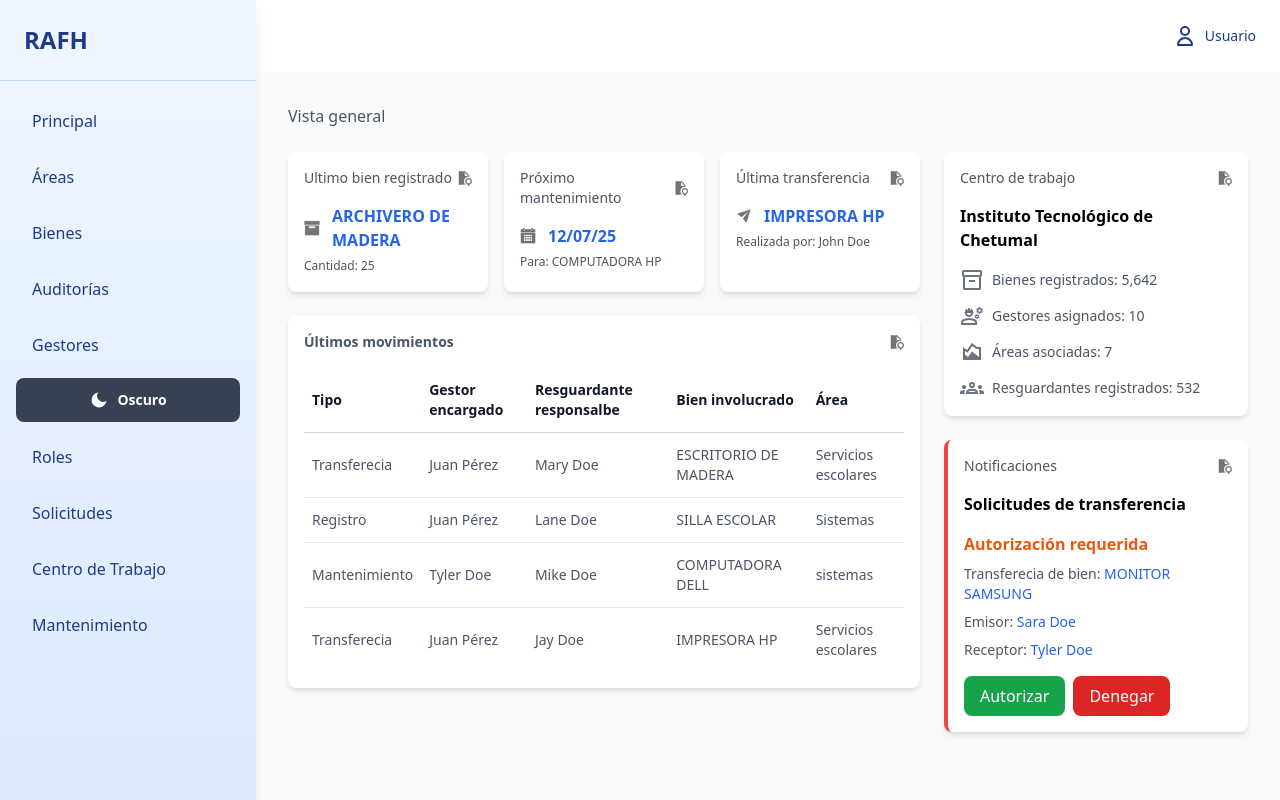
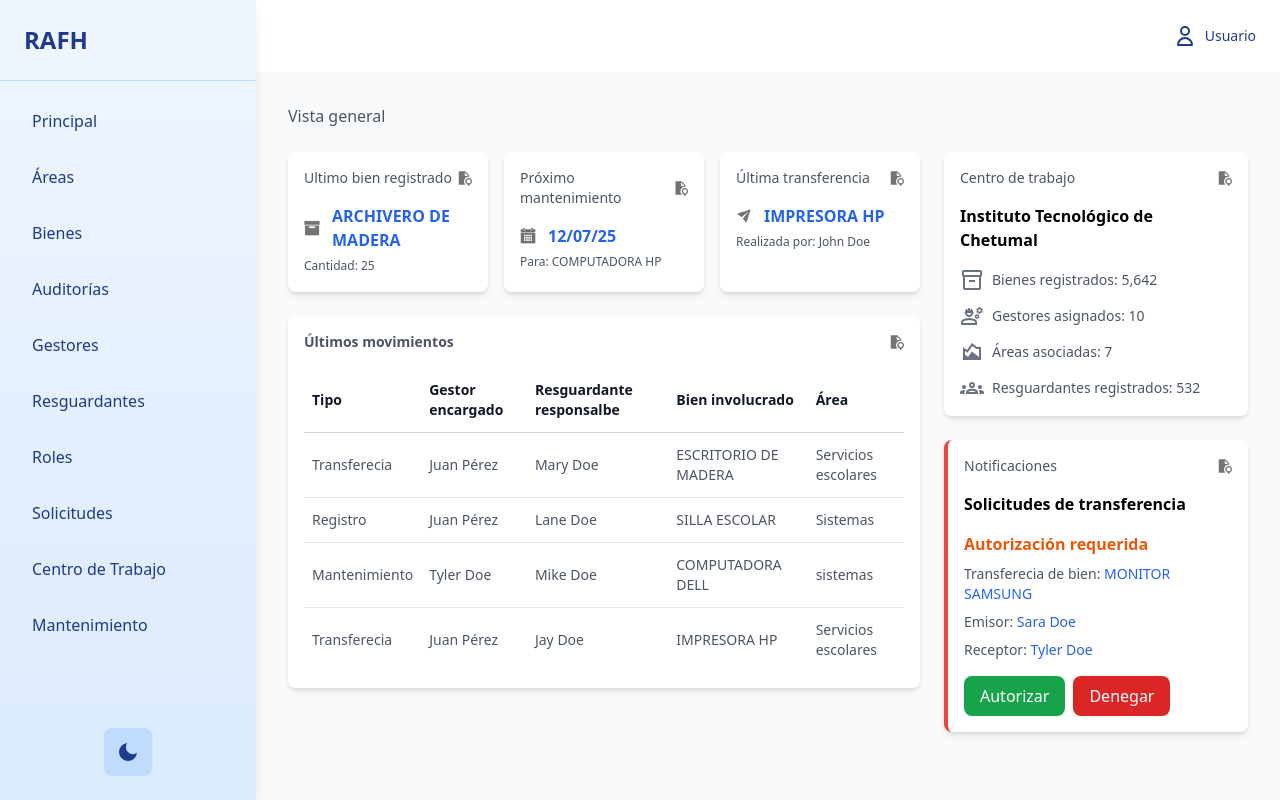
Before and after one commit to FaridTA14/RAFH-Tecnm, a Vue app: page /dashboard in a window 1280 px wide. Built offline with nearby package versions, Linux system fonts and the light colour scheme.

Commit message:
completionId: cgen-c8cee8baf2d248e9aea1be9cd89dbe3d
cgen-c8cee8baf2d248e9aea1be9cd89dbe3d

```diff
--- a/src/views/dashboard/dashboard-view.vue
+++ b/src/views/dashboard/dashboard-view.vue
@@ -85,23 +85,22 @@
 				</RouterLink>
 			</nav>
 
-			<!-- Theme Toggle - Centered on Sidebar -->
-			<div class="absolute left-4 right-4 top-1/2 transform -translate-y-1/2">
+			<!-- Theme Toggle - Bottom of Sidebar -->
+			<div class="absolute bottom-6 left-0 right-0 flex justify-center">
 				<button
 					@click="toggleTheme"
 					:class="[
-						'w-full flex items-center justify-center gap-2 px-4 py-3 rounded-lg transition-colors',
-						isDark ? 'bg-yellow-100 text-yellow-900 hover:bg-yellow-200' : 'bg-gray-700 text-white hover:bg-gray-600'
+						'p-3 rounded-lg transition-colors',
+						isDark ? 'bg-yellow-100 text-yellow-900 hover:bg-yellow-200' : 'bg-blue-200 text-blue-900 hover:bg-blue-300'
 					]"
 					title="Cambiar tema"
 				>
-					<svg v-if="isDark" class="w-5 h-5" fill="currentColor" viewBox="0 0 24 24">
+					<svg v-if="isDark" class="w-6 h-6" fill="currentColor" viewBox="0 0 24 24">
 						<path d="M12 18a6 6 0 100-12 6 6 0 000 12zM12 2v6m0 6v6M4.22 4.22l4.24 4.24m5.08 0l4.24-4.24M2 12h6m6 0h6M4.22 19.78l4.24-4.24m5.08 0l4.24 4.24"/>
 					</svg>
-					<svg v-else class="w-5 h-5" fill="currentColor" viewBox="0 0 24 24">
+					<svg v-else class="w-6 h-6" fill="currentColor" viewBox="0 0 24 24">
 						<path d="M21 12.79A9 9 0 1 1 11.21 3 7 7 0 0 0 21 12.79z"/>
 					</svg>
-					<span class="text-sm font-semibold">{{ isDark ? 'Claro' : 'Oscuro' }}</span>
 				</button>
 			</div>
 		</aside>
```
